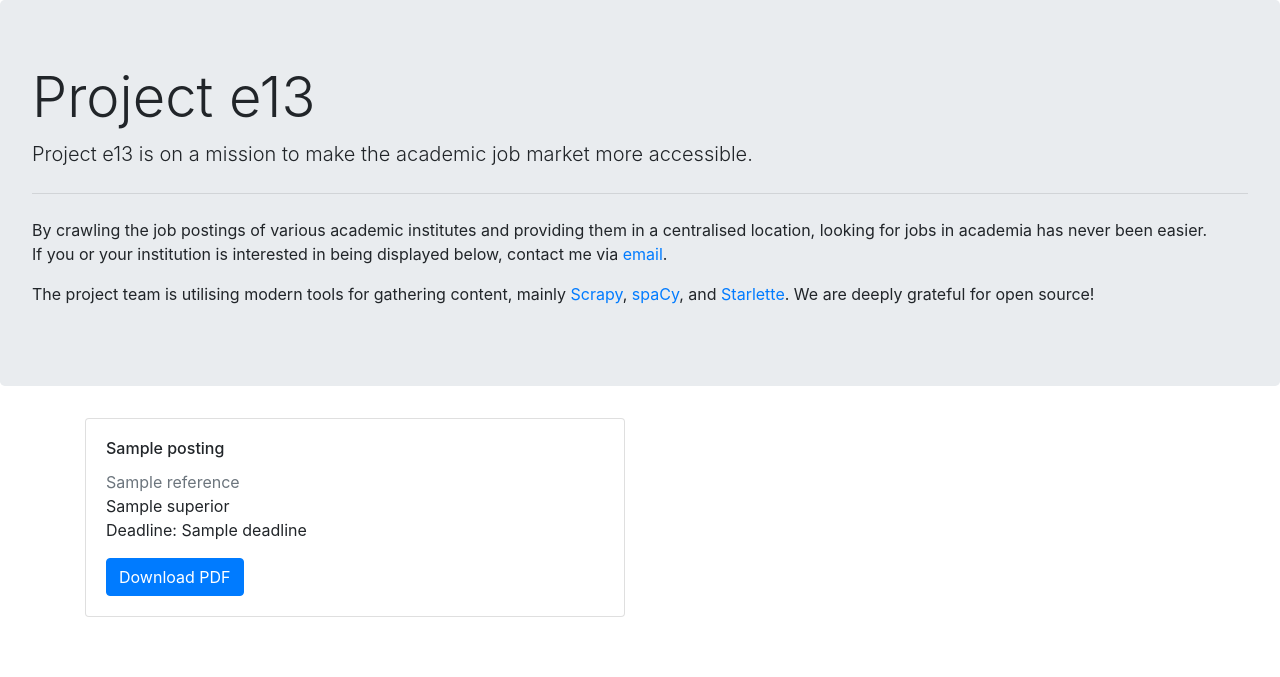
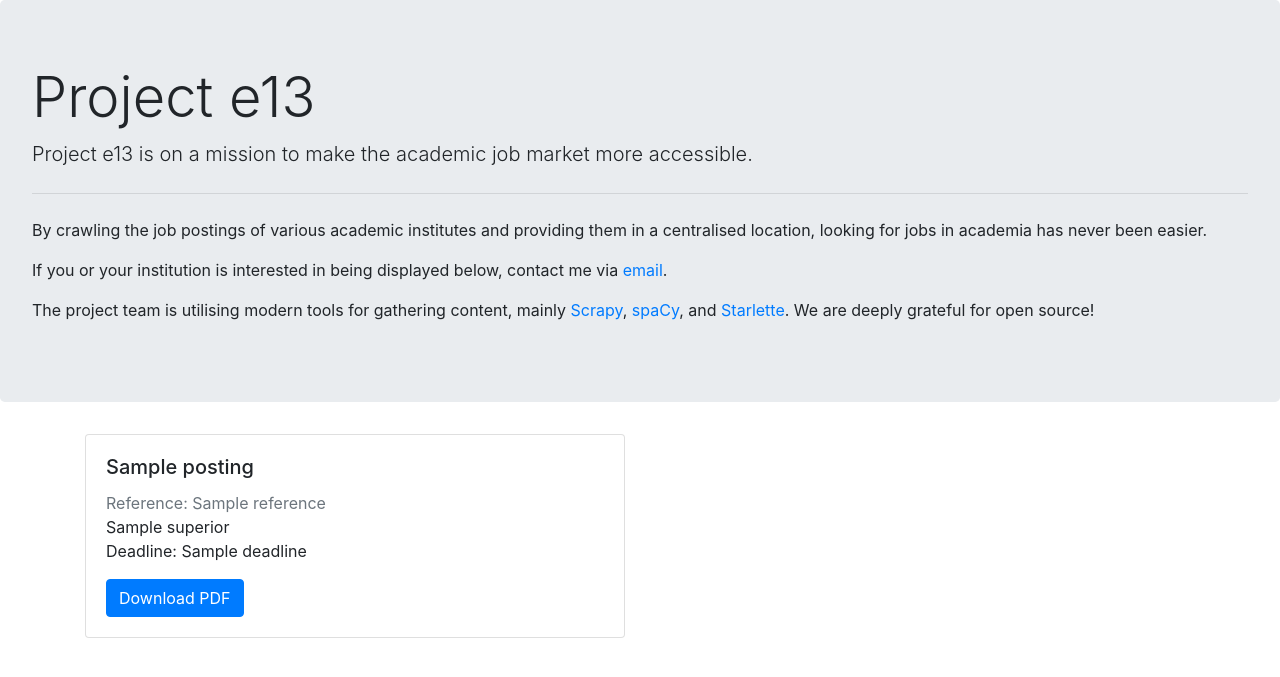
Before and after one commit to shimst3r/e13, a Python web app: template e13_server/templates/index.html in a window 1280 px wide. Shown: the top 677 px of the page. Run offline with Jinja, Linux system fonts and the light colour scheme; the template is opened without the code that fills it: most values are stand-ins (such as "Sample title", 1, 10 or a date in 2020).

Commit message:
Fix minor template detail

```diff
--- a/e13_server/templates/index.html
+++ b/e13_server/templates/index.html
@@ -17,8 +17,9 @@
         <p class="lead">Project e13 is on a mission to make the academic job market more accessible.</p>
         <hr class="my-4">
         <p>By crawling the job postings of various academic institutes and providing them in a centralised location,
-            looking for jobs in academia has never been easier.<br>If you or your institution is interested in being
-            displayed below, contact me via <a href="mailto:shimst3r@gmail.com">email</a>.</p>
+            looking for jobs in academia has never been easier.</p>
+        <p>If you or your institution is interested in being displayed below, contact me via <a
+                href="mailto:shimst3r@gmail.com">email</a>.</p>
         <p>The project team is utilising modern tools for gathering content, mainly <a
                 href="https://scrapy.org/">Scrapy</a>, <a href="https://spacy.io/">spaCy</a>, and <a
                 href="https://www.starlette.io/">Starlette</a>. We are deeply grateful for open source!</p>
@@ -29,8 +30,8 @@
             <div class='col-6'>
                 <div class="card">
                     <div class="card-body">
-                        <h6 class="card-title">{{ title }}</h6>
-                        <h7 class="card_subtitle text-muted">{{ reference }}</h7>
+                        <h5 class="card-title">{{ title }}</h5>
+                        <h7 class="card_subtitle text-muted">Reference: {{ reference }}</h7>
                         <p class="card-text">{{ superior }}<br>
                             Deadline: {{ deadline }}</p>
                         <a href="{{ url_for('documents', document_id=id) }}" class="btn btn-primary">Download
```
